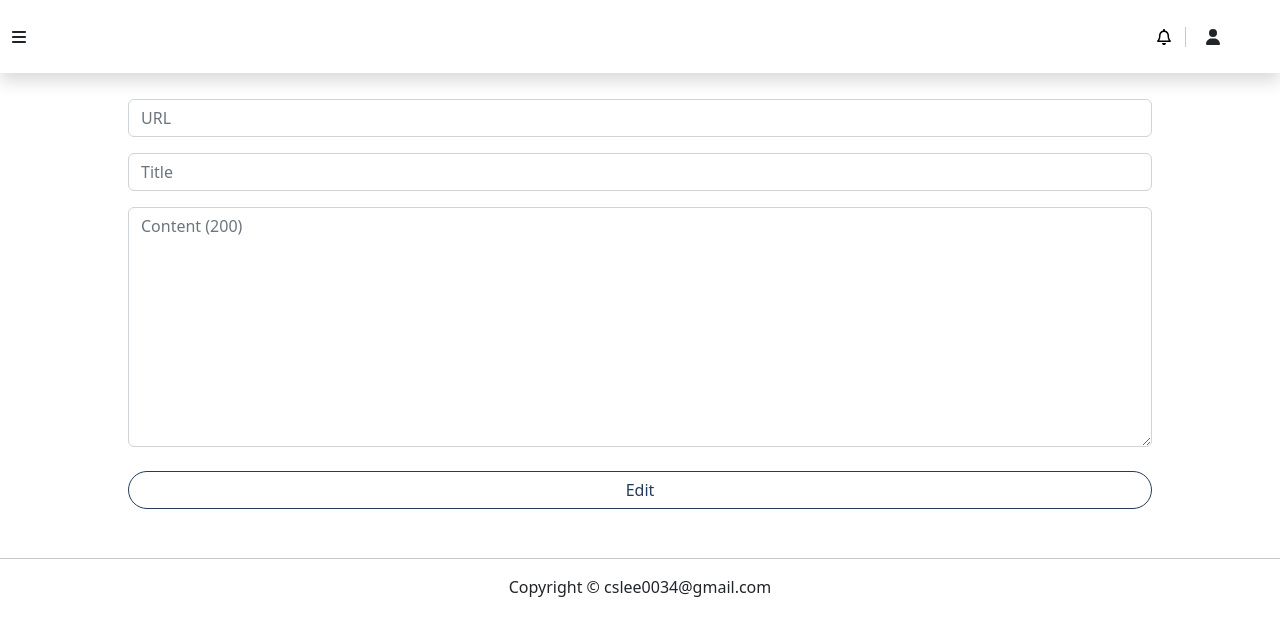
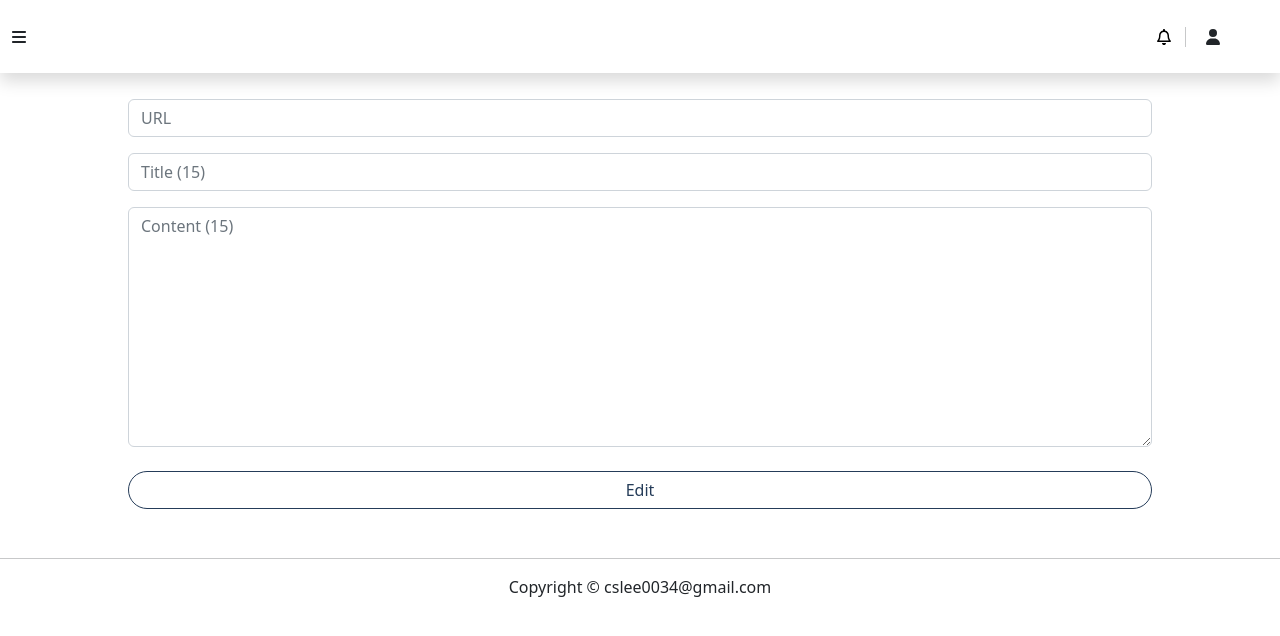
Before and after one commit to ChangSuLee00/Dev-Mark-Front, a React (Create React App) app: page /feeds/newfeed in a window 1280 px wide. Shown: the top 636 px of the page. Built offline with nearby package versions, Linux system fonts and the light colour scheme.

Commit message:
fix: Feed max length 15

```diff
--- a/src/App.css
+++ b/src/App.css
@@ -671,6 +671,13 @@
 .hyper-link {
   color: black;
   text-decoration-line: none;
+
+}
+
+.feed-description{
+  overflow: hidden;
+  text-overflow: ellipsis;
+  white-space: nowrap;
 }
 
 .page_nav {
--- a/src/utils/edit/edit_feed.tsx
+++ b/src/utils/edit/edit_feed.tsx
@@ -44,7 +44,7 @@ const EditFeed: FC<P> = (props: P): JSX.Element => {
       });
       return;
     }
-    if ((e.target as HTMLFormElement).Title.value.length > 25) {
+    if ((e.target as HTMLFormElement).Title.value.length > 15) {
       // 피드 이름이 15글자 이상인 경우
       setModalContent({
         header: "Feed Name",
@@ -64,11 +64,11 @@ const EditFeed: FC<P> = (props: P): JSX.Element => {
       });
       return;
     }
-    if ((e.target as HTMLFormElement).Text.value.length > 200) {
-      // 내용이 200자가 넘는 경우
+    if ((e.target as HTMLFormElement).Text.value.length > 15) {
+      // 내용이 15 넘는 경우
       setModalContent({
         header: "Feed Content",
-        message: "the maximum number of characters for a feed content is 200",
+        message: "the maximum number of characters for a feed content is 15",
         toggle: "view",
       });
       return;
@@ -123,12 +123,12 @@ const EditFeed: FC<P> = (props: P): JSX.Element => {
           type="text"
           placeholder="URL"
         ></input>
-        <input className="form-control" id="Title" placeholder="Title"></input>
+        <input className="form-control" id="Title" placeholder="Title (15)"></input>
 
         <textarea
           className="form-control"
           id="Text"
-          placeholder="Content (200)"
+          placeholder="Content (15)"
         ></textarea>
         <button type="submit" className="login-button mt-2 mb-4">
           Edit
```
